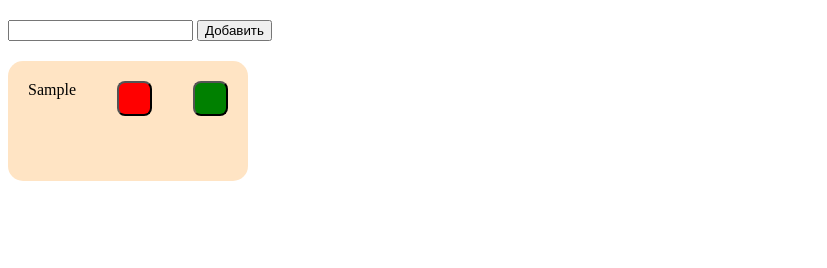
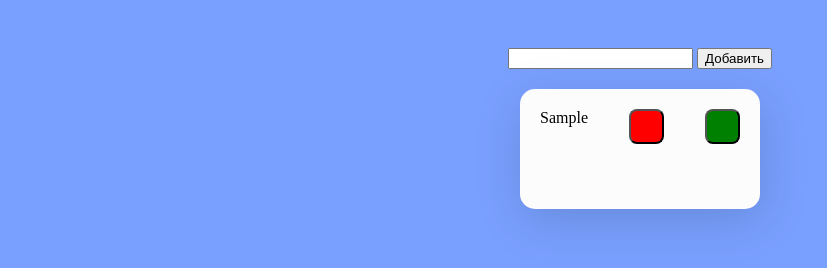
Before and after one commit to SAneck/ToDo-List, a plain HTML site: page index.html in a window 1280 px wide. Both pictures are taken after typing "Sample" into the empty fields and a click on the button "Добавить". Shown: the whole page, without its empty margins (0-827 px from the left). Drawn offline with Linux system fonts and the light colour scheme.

Commit message:
edit button

```diff
--- a/style.css
+++ b/style.css
@@ -1,13 +1,26 @@
+body{
+    display: flex;
+    align-items: center;
+    align-content: center;
+    justify-content: center;
+    background-color: #7aa0ff;
+    flex-direction: column;
+}
 .block{
     width: 200px;
     height: 80px;
-    background-color: bisque;
+    background-color: #fcfcfc;
     margin-top: 20px;
     display: flex;
     flex-direction: row;
     justify-content: space-between;
     padding: 20px;
     border-radius: 15px;
+    box-shadow: 2px 11px 46px -1px rgba(34, 60, 80, 0.22);
+}
+.click{
+    display: flex;
+    flex-direction: row;
 }
 .confirmb{
     width: 35px;
```
Also changed, not shown: script.js (line endings or trailing spaces).
